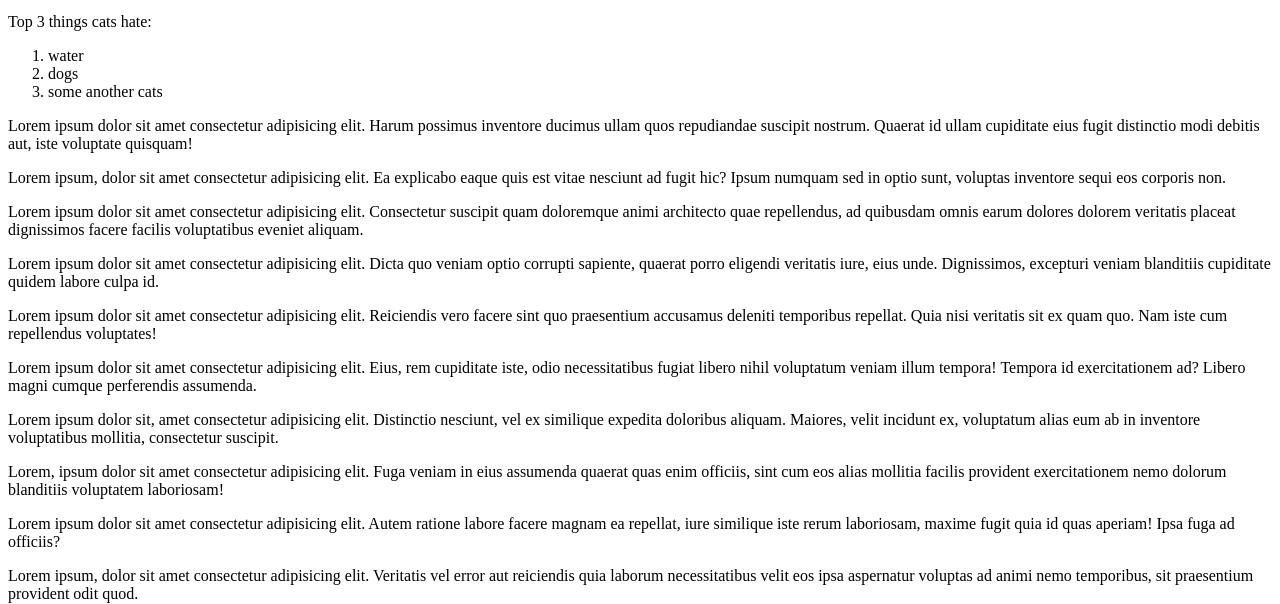
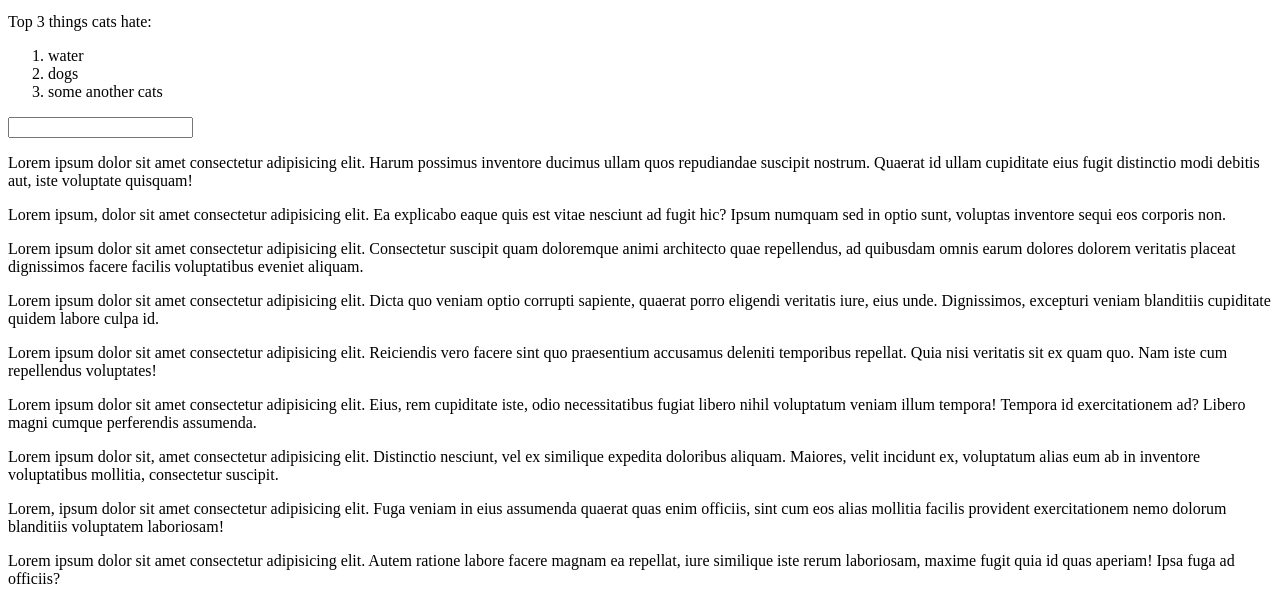
Before and after one commit to Tron-Ar/FirstOne, a plain HTML site: page index.html in a window 1280 px wide. Shown: the part 496-1100 px from the top of the page. Drawn offline with Linux system fonts and the light colour scheme.

Commit message:
Create a Text Field

```diff
--- a/index.html
+++ b/index.html
@@ -20,6 +20,9 @@
         <li>dogs</li>
         <li>some another cats</li>
     </ol>
+<p>
+    <input type="text">
+</p>
 
 <p>Lorem ipsum dolor sit amet consectetur adipisicing elit. Harum possimus inventore ducimus ullam quos repudiandae suscipit nostrum. Quaerat id ullam cupiditate eius fugit distinctio modi debitis aut, iste voluptate quisquam!</p>
 
```
